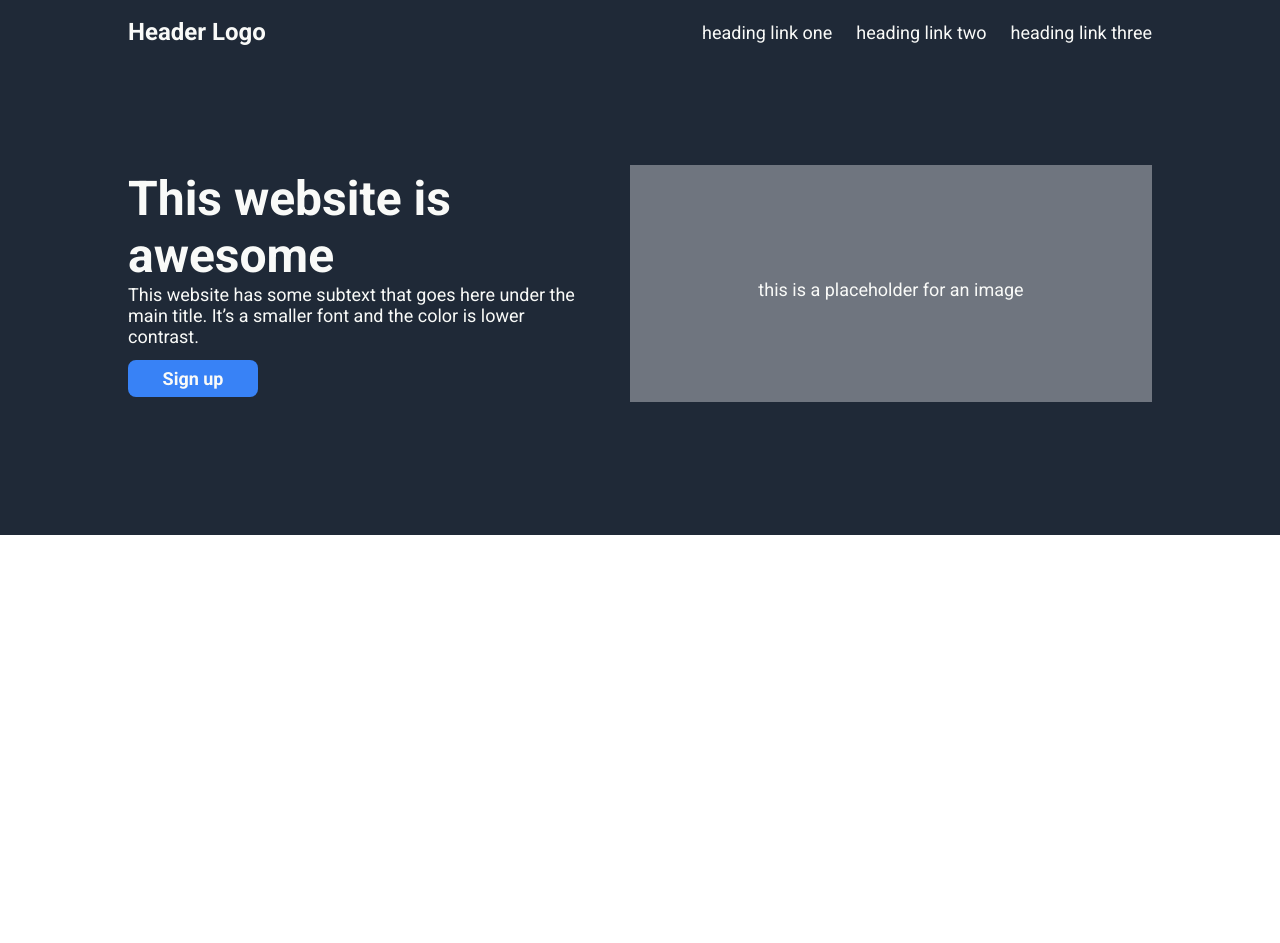
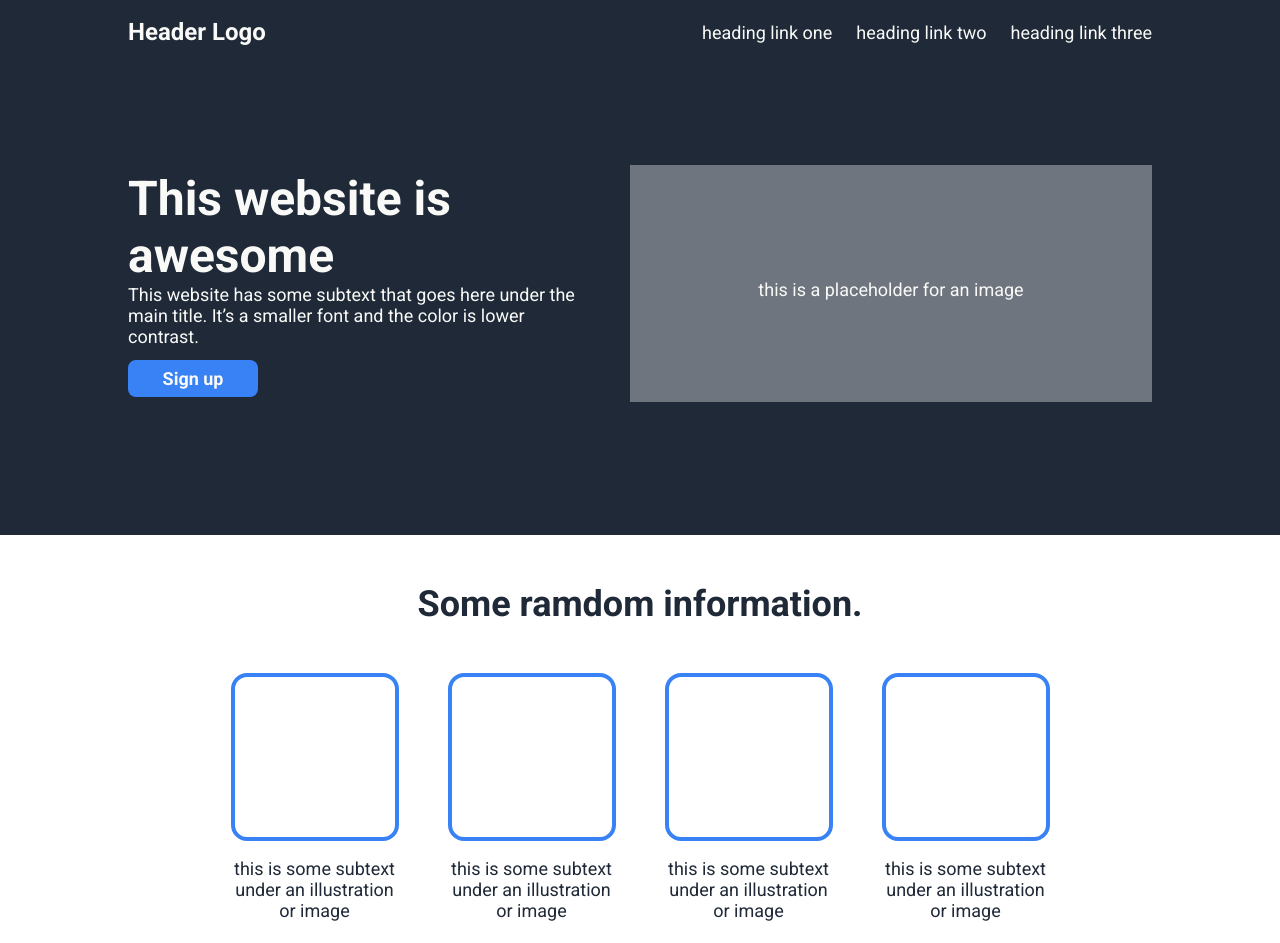
Before and after one commit to eurus1108/odin-landing-page, a plain HTML site: page index.html in a window 1280 px wide. Before the commit the page ends 800 px from the top, so only its background shows below. Drawn offline with Linux system fonts and the light colour scheme.

Commit message:
feat: add some random info section

```diff
--- a/index.html
+++ b/index.html
@@ -42,6 +42,29 @@
             </div>
           </div>
         </div>
+        <div class="some-info">
+          <div class="some-info__container">
+            <h2>Some ramdom information.</h2>
+            <div class="some-info__featured">
+              <div class="featured-item">
+                <div class="illustration"></div>
+                <p>this is some subtext under an illustration or image</p>
+              </div>
+              <div class="featured-item">
+                <div class="illustration"></div>
+                <p>this is some subtext under an illustration or image</p>
+              </div>
+              <div class="featured-item">
+                <div class="illustration"></div>
+                <p>this is some subtext under an illustration or image</p>
+              </div>
+              <div class="featured-item">
+                <div class="illustration"></div>
+                <p>this is some subtext under an illustration or image</p>
+              </div>
+            </div>
+          </div>
+        </div>
       </section>
       <footer class="footer"></footer>
     </main>
--- a/styles/style.css
+++ b/styles/style.css
@@ -25,6 +25,7 @@
 
   --rounded: 0.25rem;
   --rounded-md: 0.5rem;
+  --rounded-lg: 1rem;
 }
 
 * {
@@ -171,3 +172,37 @@ h3 {
 .hero .img-container p {
   margin-top: 0.75rem;
 }
+
+.some-info {
+  display: flex;
+  align-items: center;
+  justify-content: center;
+  padding-block: 3rem 1.375rem;
+  text-align: center;
+}
+
+.some-info .some-info__container .some-info__featured {
+  display: flex;
+}
+
+.some-info .some-info__container h2 {
+  margin-bottom: var(--spacing-4);
+}
+
+.some-info .some-info__featured .featured-item {
+  width: 10.5rem;
+}
+
+.some-info .some-info__featured .featured-item:not(:last-child) {
+  margin-right: calc(var(--spacing-4) + 1px);
+}
+
+.some-info__featured .featured-item .illustration {
+  --dimension: 10.5rem;
+
+  width: var(--dimension);
+  height: var(--dimension);
+  margin-bottom: calc(var(--spacing-2) - 1px);
+  border: 4px solid var(--bg-light-blue);
+  border-radius: var(--rounded-lg);
+}
```
